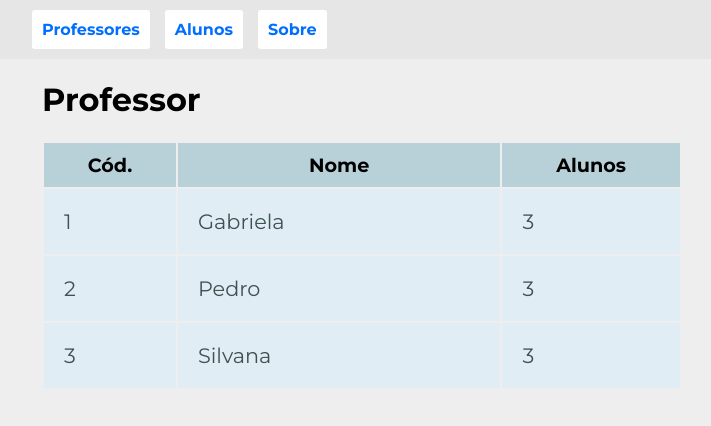
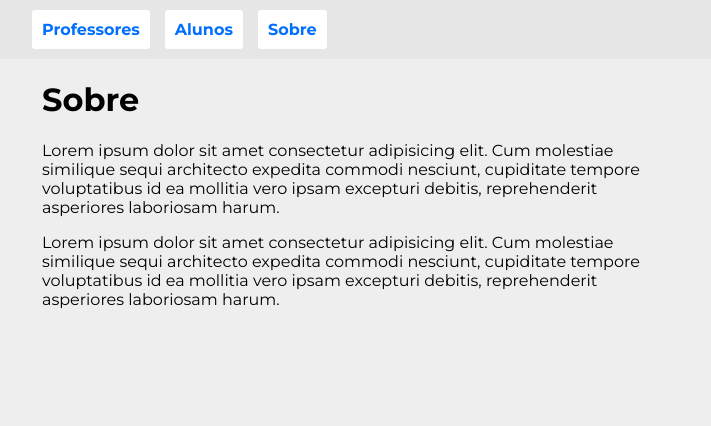
Before and after one commit to PauloAlves8039/dotnet-core-vue-project-school, a Vue app in the folder project-school/: page / in a window 1280 px wide. Shown: the top 426 px of the page, without its empty margins (278-989 px from the left). Built offline with nearby package versions, Linux system fonts and the light colour scheme; the HTML template or start-up script is replaced by a standard one.

Commit message:
Criando o componente Sobre

```diff
--- a/project-school/src/App.vue
+++ b/project-school/src/App.vue
@@ -3,22 +3,25 @@
     <Nav></Nav>
     <div class="marginPrincipal">
       <!-- <Alunos /> -->
-      <Professor />
+      <!-- <Professor /> -->
+      <Sobre />
     </div>
   </div>
 </template>
 
 <script>
+import Sobre from "./components/Sobre/Sobre.vue";
 // import Alunos from "./components/Aluno/Alunos";
-import Professor from "./components/Professor/Professor";
+// import Professor from "./components/Professor/Professor";
 import Nav from "./components/_nav/Nav";
 
 export default {
   name: "App",
   components: {
     // Alunos,
-    Professor,
+    // Professor,
     Nav,
+    Sobre,
   },
 };
 </script>
--- /dev/null
+++ b/project-school/src/components/Sobre/Sobre.vue
@@ -0,0 +1,27 @@
+<template>
+  <div>
+    <titulo texto="Sobre" />
+    <p>
+      Lorem ipsum dolor sit amet consectetur adipisicing elit. Cum molestiae
+      similique sequi architecto expedita commodi nesciunt, cupiditate tempore
+      voluptatibus id ea mollitia vero ipsam excepturi debitis, reprehenderit
+      asperiores laboriosam harum.
+    </p>
+    <p>
+      Lorem ipsum dolor sit amet consectetur adipisicing elit. Cum molestiae
+      similique sequi architecto expedita commodi nesciunt, cupiditate tempore
+      voluptatibus id ea mollitia vero ipsam excepturi debitis, reprehenderit
+      asperiores laboriosam harum.
+    </p>
+  </div>
+</template>
+
+<script>
+import Titulo from "../_share/Titulo.vue";
+export default {
+  components: { Titulo },
+};
+</script>
+
+<style scoped>
+</style>
```
